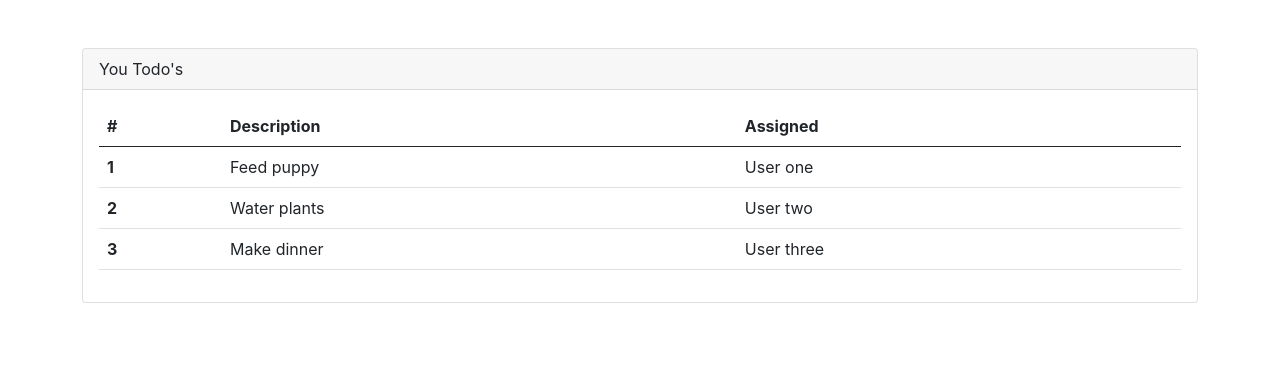
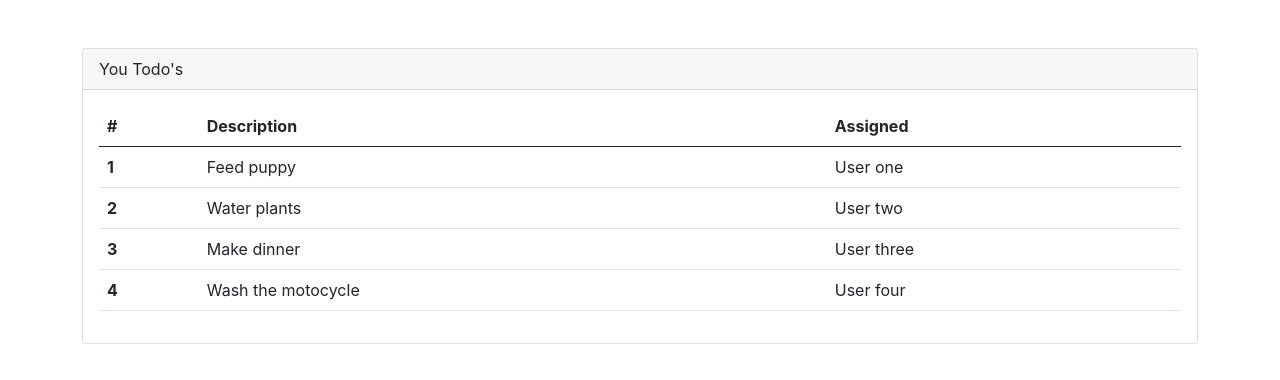
Before and after one commit to Daniel-Fonseca-da-Silva/React-Todos, a React (Create React App) app: page / in a window 1280 px wide. Shown: the top 380 px of the page. Built offline with nearby package versions, Linux system fonts and the light colour scheme.

Commit message:
feat: Rendering React Lists Dynamically.

```diff
--- a/src/App.js
+++ b/src/App.js
@@ -7,7 +7,8 @@
   const todos = [
     {rowNumber: 1, rowDescription: 'Feed puppy', rowAssigned: 'User one'},
     {rowNumber: 2, rowDescription: 'Water plants', rowAssigned: 'User two'},
-    {rowNumber: 3, rowDescription: 'Make dinner', rowAssigned: 'User three'}
+    {rowNumber: 3, rowDescription: 'Make dinner', rowAssigned: 'User three'},
+    {rowNumber: 4, rowDescription: 'Wash the motocycle', rowAssigned: 'User four'}
   ]
 
   return (
--- a/src/components/TodoTable.js
+++ b/src/components/TodoTable.js
@@ -11,18 +11,12 @@
                 </tr>
             </thead>
             <tbody>
-                    <TodoRowItem
-                    rowNumber={props.todos[0].rowNumber}
-                    rowDescription={props.todos[0].rowDescription}
-                    rowAssigned={props.todos[0].rowAssigned}/>
-                    <TodoRowItem
-                    rowNumber={props.todos[1].rowNumber}
-                    rowDescription={props.todos[1].rowDescription}
-                    rowAssigned={props.todos[1].rowAssigned}/>
-                    <TodoRowItem
-                    rowNumber={props.todos[2].rowNumber}
-                    rowDescription={props.todos[2].rowDescription}
-                    rowAssigned={props.todos[2].rowAssigned}/>
+                    {props.todos.map(todo => (
+                        <TodoRowItem
+                        rowNumber={todo.rowNumber}
+                        rowDescription={todo.rowDescription}
+                        rowAssigned={todo.rowAssigned}/>
+                    ))}
             </tbody>
         </table>
     )
```
